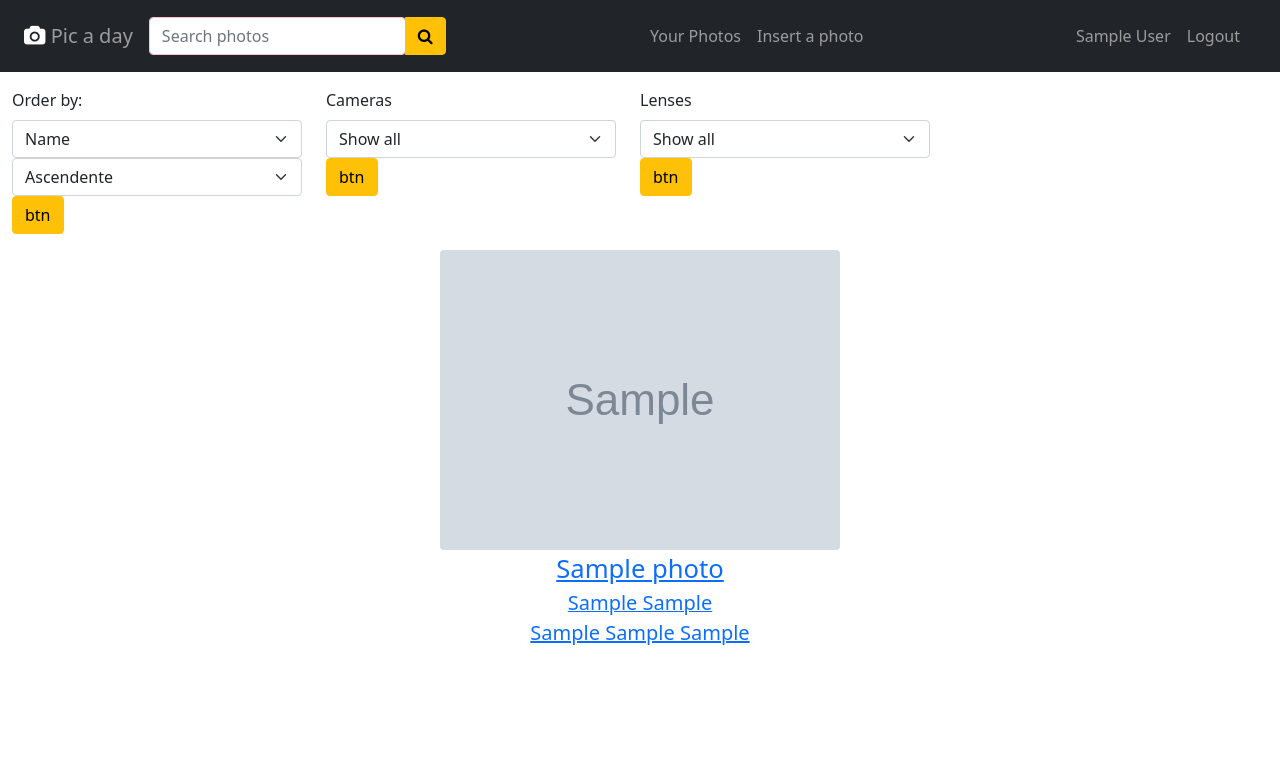
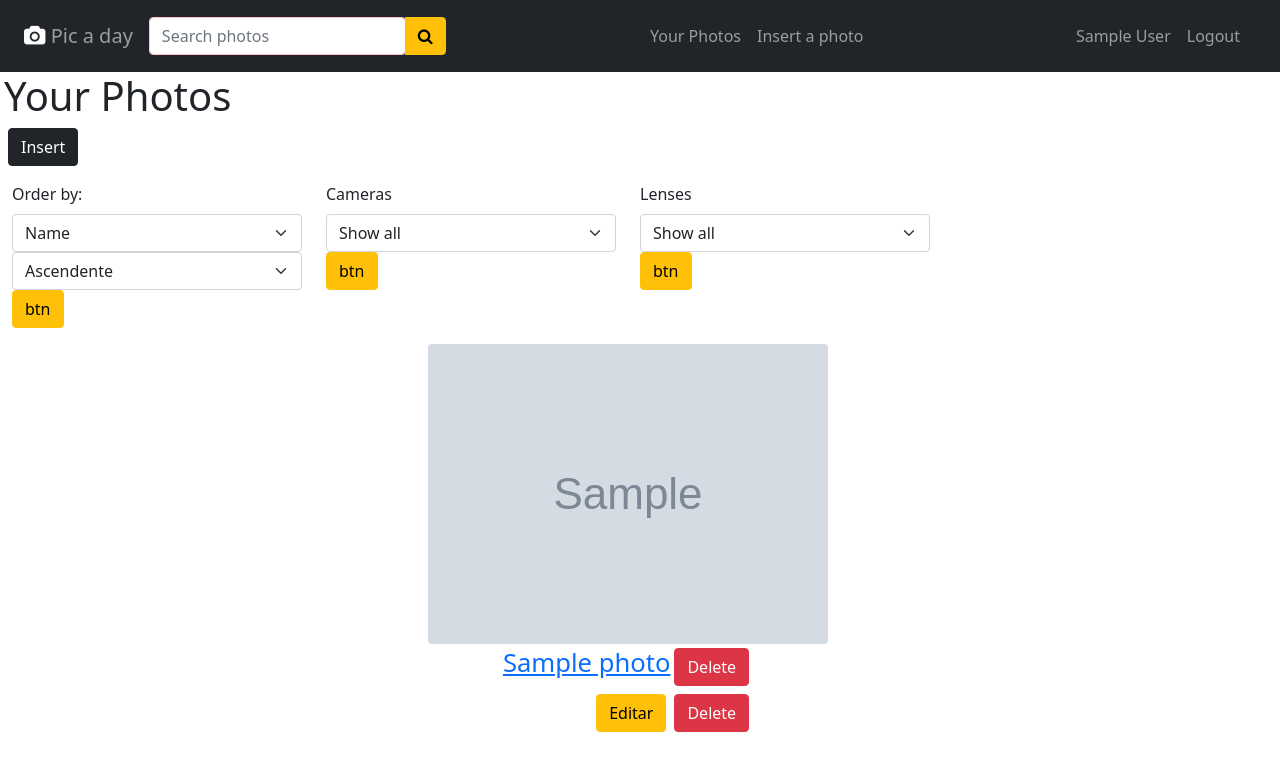
Before and after one commit to Ricardo2002-sys/ProjFinal, a PHP site: page /ProjFinal/photos in a window 1280 px wide. Shown: the top 771 px of the page. Run offline with PHP 8.4, Linux system fonts and the light colour scheme; the visitor is signed in with stand-in values (Sample User, id 1); tables that the repository leaves empty or names only in its code hold one stand-in row (values such as "Sample post"); grey boxes marked "Sample" are stand-in pictures.

Commit message:
modified:   views/photos/index.view.php 	modified:   controllers/photos/index.php 	modified:   views/footer.php 	modified:   views/navbar.php

```diff
--- a/views/photos/index.view.php
+++ b/views/photos/index.view.php
@@ -12,6 +12,12 @@
 
 <body>
   <main>
+    <?php if ($_SESSION['role_id'] == '1') { ?>
+      <h1 class="mx-1">Your Photos</h1>
+      <a class="mx-2 btn btn-dark" href="<?php echo route('photos/create'); ?>" role="button">Insert</a>
+      <?php
+    }
+    ?>
     <!-- Photos Ordenation -->
     <div class="container-fluid">
       <div class="row align-items-center">
@@ -21,6 +27,9 @@
               <label for="parameter">Order by:</label>
               <select class="form-select" name="parameter" id="parameter">
                 <option value="name">Name</option>
+                <option value="users_id">User</option>
+                <option value="camera_id">Camera</option>
+                <option value="lens_id">Lens</option>
                 <option value="date">Date</option>
                 <option value="aperture">Aperture</option>
                 <option value="iso">ISO</option>
@@ -70,7 +79,33 @@
               <button class="btn btn-warning" type="submit">btn</button>
             </form>
           </div>
+          <!-- Users -->
+          <?php if ($_SESSION['role_id'] == '2') { ?>
+            <div class="col-3 my-3">
+              <form method="post" action="<?php route('home'); ?>">
+                <label for="lens">Users</label>
+                <select class="form-select" name="user" id="user">
+                  <option value="">Show all</option>
+                  <?php
+                  foreach ($users as $user) {
+                    if ($user->role_id == '2') {
+                      continue;
+                    } else {
+                      ?>
+                      <option value="<?php echo $user->id ?>"><?php echo $user->name; ?>
+                      </option>
+                      <?php
+                    }
+                  }
+                  ?>
+                </select>
+                <button class="btn btn-warning" type="submit">btn</button>
+              </form>
             </div>
+          </div>
+          <?php
+          }
+          ?>
         <!-- Shows all photos -->
         <?php foreach ($photos as $photo) {
           if ($_SESSION['id'] == $photo->users_id | $_SESSION['role_id'] == '2') { ?>
@@ -84,7 +119,35 @@
                       <span>
                         <?php echo $photo->name ?>
                       </span>
+                      <form class="m-1 form-inline float-right" method="POST"
+                        action="<?php echo route('photos/' . $photo->id); ?>">
+                        <input type="hidden" name="_method" value="DELETE">
+                        <button type="submit" class="btn btn-danger">Delete</button>
+                      </form>
                     </div>
+                    <?php if ($_SESSION['role_id'] == '2') {
+                      ?>
+                      <div class="d-flex justify-content-center">
+                        <a href="<?php echo route('users/' . $photo->user->id); ?>">
+                          <span class="lead">
+                            <?php echo $photo->user->name; ?>
+                          </span>
+                          <a>
+                      </div>
+
+                      <?php
+                    } elseif ($_SESSION['id'] == $photo->users_id) {
+                      ?>
+                      <form class="m-1 form-inline float-right" method="POST"
+                        action="<?php echo route('photos/' . $photo->id); ?>">
+                        <input type="hidden" name="_method" value="DELETE">
+                        <button type="submit" class="btn btn-danger">Delete</button>
+                      </form>
+                      <a class="m-1 btn btn-warning float-right" href="<?php echo route('photos/' . $photo->id . '/edit'); ?>"
+                        role="button">Editar</a>
+                      <?php
+                    } else {
+                      ?>
                       <div class="d-flex justify-content-center">
                         <a href="<?php echo route('camera/' . $photo->camera->id); ?>">
                           <span class="lead">
@@ -99,6 +162,7 @@
                           </p>
                         </a>
                       </div>
+                    <?php } ?>
                   </div>
                 </div>
               </a>
```
Lines whose indentation alone changed are shown as unchanged.
